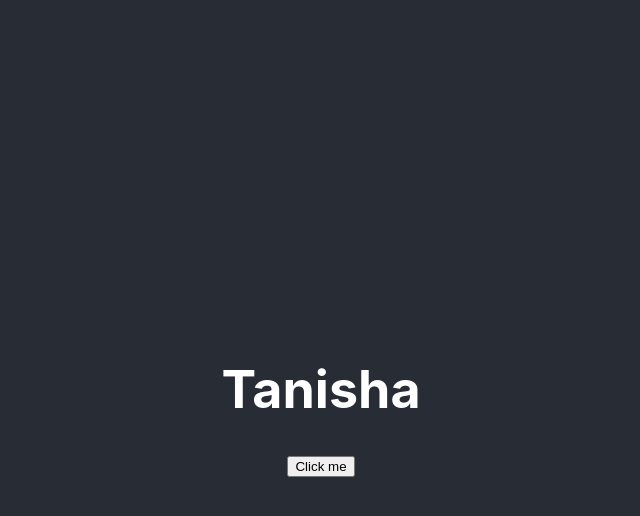
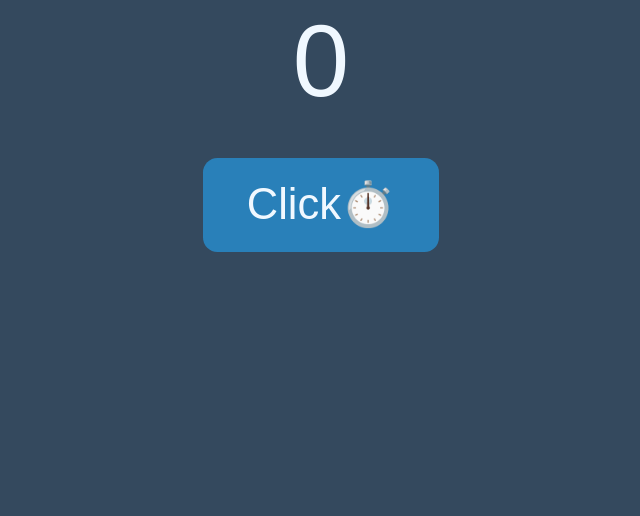
Before and after one commit to tanishha/React-Hooks, a React (Create React App) app: page / in a window 1280 px wide. Shown: the top 516 px of the page, without its empty margins (319-959 px from the left). Built offline with nearby package versions, Linux system fonts and the light colour scheme.

Commit message:
counter using useEffect

```diff
--- a/public/index.html
+++ b/public/index.html
@@ -1,20 +1,20 @@
 <!DOCTYPE html>
 <html lang="en">
+
 <head>
   <meta charset="utf-8" />
   <link rel="icon" href="%PUBLIC_URL%/favicon.ico" />
   <meta name="viewport" content="width=device-width, initial-scale=1" />
   <meta name="theme-color" content="#000000" />
-    <meta
-      name="description"
-      content="Web site created using create-react-app"
-    />
+  <meta name="description" content="Web site created using create-react-app" />
   <link rel="apple-touch-icon" href="%PUBLIC_URL%/logo192.png" />
   <!--
       manifest.json provides metadata used when your web app is installed on a
       user's mobile device or desktop. See https://developers.google.com/web/fundamentals/web-app-manifest/
     -->
   <link rel="manifest" href="%PUBLIC_URL%/manifest.json" />
+  <link rel="stylesheet" href="https://maxcdn.bootstrapcdn.com/bootstrap/4.0.0/css/bootstrap.min.css"
+    integrity="sha384-Gn5384xqQ1aoWXA+058RXPxPg6fy4IWvTNh0E263XmFcJlSAwiGgFAW/dAiS6JXm" crossorigin="anonymous">
   <!--
       Notice the use of %PUBLIC_URL% in the tags above.
       It will be replaced with the URL of the `public` folder during the build.
@@ -26,6 +26,7 @@
     -->
   <title>React App</title>
 </head>
+
 <body>
   <noscript>You need to enable JavaScript to run this app.</noscript>
   <div id="root"></div>
@@ -39,5 +40,16 @@
       To begin the development, run `npm start` or `yarn start`.
       To create a production bundle, use `npm run build` or `yarn build`.
     -->
+  <script src="https://code.jquery.com/jquery-3.2.1.slim.min.js"
+    integrity="sha384-KJ3o2DKtIkvYIK3UENzmM7KCkRr/rE9/Qpg6aAZGJwFDMVNA/GpGFF93hXpG5KkN" crossorigin="anonymous">
+  </script>
+  <script src="https://cdnjs.cloudflare.com/ajax/libs/popper.js/1.12.9/umd/popper.min.js"
+    integrity="sha384-ApNbgh9B+Y1QKtv3Rn7W3mgPxhU9K/ScQsAP7hUibX39j7fakFPskvXusvfa0b4Q" crossorigin="anonymous">
+  </script>
+  <script src="https://maxcdn.bootstrapcdn.com/bootstrap/4.0.0/js/bootstrap.min.js"
+    integrity="sha384-JZR6Spejh4U02d8jOt6vLEHfe/JQGiRRSQQxSfFWpi1MquVdAyjUar5+76PVCmYl" crossorigin="anonymous">
+  </script>
+
 </body>
+
 </html>
--- a/src/App.css
+++ b/src/App.css
@@ -1,38 +1,143 @@
+html {
+  font-size: 90.5%;
+}
+
+body {
+  min-height: 100vh;
+  width: 100vw;
+  background-color: #34495e;
+  /* display: flex;
+  justify-content: center;
+  align-items: center;
+  flex-direction: column; */
+  color: aliceblue;
+  font-family: "Raleway", sans-serif;
+}
+
 .App {
   text-align: center;
 }
 
-.App-logo {
-  height: 40vmin;
-  pointer-events: none;
+.App-link {
+  color: #8be3fb;
 }
 
-@media (prefers-reduced-motion: no-preference) {
-  .App-logo {
-    animation: App-logo-spin infinite 20s linear;
-  }
+/* div {
+  display: flex;
+  justify-content: center;
+  align-items: center;
+  flex-direction: column;
+} */
+
+p {
+  font-size: 4rem;
 }
 
-.App-header {
-  background-color: #282c34;
-  min-height: 100vh;
-  display: flex;
-  flex-direction: column;
-  align-items: center;
-  justify-content: center;
-  font-size: calc(10px + 2vmin);
-  color: white;
+h1 {
+  font-size: 7rem;
+  text-transform: capitalize;
 }
 
-.App-link {
-  color: #61dafb;
+.h1style {
+  min-width: 20rem;
+  width: 60rem;
+  padding: 2rem 2rem;
+  background-color: azure;
+  color: #2980b9;
+  border-radius: 5rem;
+  box-shadow: 0rem 2rem 2rem -1.5rem rgba(0, 0, 0, 0.5);
+  margin-top: 2rem;
+  text-align: center;
 }
 
-@keyframes App-logo-spin {
-  from {
-    transform: rotate(0deg);
-  }
-  to {
-    transform: rotate(360deg);
-  }
+.btn,
+.btnInner {
+  margin: auto;
+  margin-top: 2rem;
+  border: none;
+  outline: none;
+  padding: 1rem 3rem;
+  background-color: #2980b9;
+  color: aliceblue;
+  cursor: pointer;
+  border-radius: 1rem;
+  font-size: 3rem;
 }
+
+.btnInner {
+  background-color: #d12b54;
+  padding: 0.7rem 1.5rem;
+  font-size: 1.5rem;
+  margin-left: 4rem;
+}
+
+/* .btn:hover {
+  background-color: #136ca7;
+} */
+
+form {
+  background: cornflowerblue;
+  padding: 2rem;
+  border-radius: 1rem;
+  outline: none;
+  text-align: left;
+}
+
+form label {
+  margin-top: 2rem;
+  font-size: 1.5rem;
+  text-align: left;
+  text-transform: capitalize;
+}
+
+form input {
+  min-width: 20rem;
+  height: 2rem;
+  border-radius: 0.5rem;
+  font-size: 1.2rem;
+  text-align: left;
+  border: none;
+  margin-top: 0.3rem;
+  padding: 0.5rem;
+  outline: none;
+}
+
+button[type] {
+  border: none;
+  padding: 0.4rem 1rem;
+  text-align: center;
+  margin-top: 1rem;
+  font-family: "Raleway", sans-serif;
+  border-radius: 0.3rem;
+  cursor: pointer;
+  outline: none;
+}
+
+button[type]:hover {
+  background-color: darkblue;
+  color: aliceblue;
+}
+
+.showDataStyle {
+  min-width: 20rem;
+  width: 60rem;
+  min-height: 2rem;
+  padding: 1rem;
+  background: rgb(68, 116, 207);
+  color: aliceblue;
+  margin-top: 4rem;
+  display: flex;
+  justify-content: space-around;
+  align-items: center;
+  flex-direction: row;
+  border-radius: 1rem;
+  box-shadow: 0 1rem 1rem -0.8rem rgba(0, 0, 0, 0.5);
+}
+
+.showDataStyle p {
+  font-size: 1.5rem;
+}
+
+.showDataStyle p:first-child {
+  font-weight: bold;
+}
--- a/src/App.js
+++ b/src/App.js
@@ -1,17 +1,23 @@
-import React,{useState} from "react";
-import './App.css';
+import React, { useState, useEffect } from "react";
+import "./App.css";
 
 function App() {
-  const [val,setVal]=useState("Tanisha");
-  const changeVal=()=>{
-    setVal('Tanisha Chaudhary')
-  }
+  const [count, setCount] = useState(0);
+  useEffect(() => {
+    if (count >= 1) {
+      document.title = `Count (${count})`;
+    } else {
+      document.title = `Count`;
+    }
+  });
   return (
     <div className="App">
-      <header className="App-header">
-       <h1>{val}</h1>
-       <button className="btn" onClick={changeVal}>Click me</button>
-      </header>
+      <div>
+        <h1>{count}</h1>
+        <button className="btn" onClick={() => setCount(count + 1)}>
+          Click⏱️
+        </button>
+      </div>
     </div>
   );
 }
```
Lines whose indentation alone changed are shown as unchanged.
